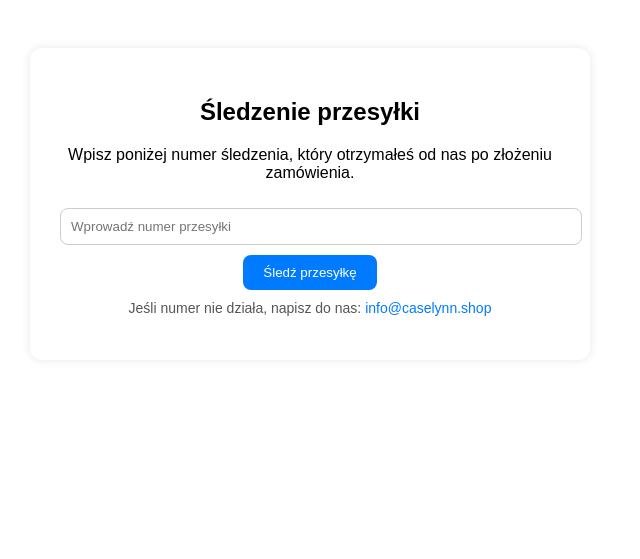
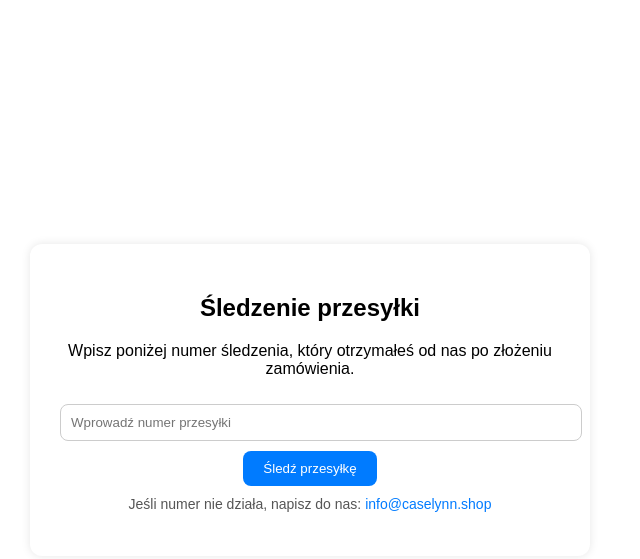
Before and after one commit to Caselynn/-ledzenie-przesy-ki, a plain HTML site: page index.html in a window 1280 px wide. Shown: the whole page, without its empty margins (330-970 px from the left). Drawn offline with Linux system fonts and the light colour scheme.

Commit message:
index.html

```diff
--- a/index.html
+++ b/index.html
@@ -4,20 +4,28 @@
     <meta charset="UTF-8">
     <title>Śledzenie przesyłki</title>
     <style>
+        /* Wyśrodkowanie całej zawartości na stronie */
         body {
+            display: flex;
+            justify-content: center;
+            align-items: center;
+            height: 100vh; /* Pełna wysokość ekranu */
+            margin: 0; /* Usunięcie domyślnych marginesów */
             font-family: Arial, sans-serif;
-            text-align: center;
-            padding: 40px;
-            background-color: white; /* Zmienione z f9f9f9 na białe */
+            background-color: white; /* Zmiana tła na białe */
         }
+
+        /* Styl kontenera śledzenia */
         #tracker-container {
             max-width: 500px;
-            margin: 0 auto;
             background: white;
             padding: 30px;
             border-radius: 12px;
             box-shadow: 0 0 10px rgba(0,0,0,0.1);
+            text-align: center; /* Wyśrodkowanie zawartości */
         }
+
+        /* Pola tekstowe i przyciski */
         input[type="text"] {
             width: 100%;
             padding: 10px;
@@ -25,6 +33,7 @@
             border: 1px solid #ccc;
             border-radius: 8px;
         }
+
         input[type="button"] {
             padding: 10px 20px;
             background-color: #007bff;
@@ -33,17 +42,23 @@
             border-radius: 8px;
             cursor: pointer;
         }
+
+        /* Dodatkowe style */
         p.note {
             margin-top: 10px;
             font-size: 14px;
             color: #555;
         }
+
         a {
             color: #007bff;
             text-decoration: none;
         }
+
+        /* Kontener wyników śledzenia */
         #YQContainer {
-            background: transparent; /* Dodane dla osadzonego kontenera */
+            background: transparent !important;
+            margin-top: 20px; /* Możesz dostosować margines */
         }
     </style>
 </head>
@@ -58,7 +73,7 @@
         <p class="note">Jeśli numer nie działa, napisz do nas: <a href="mailto:info@caselynn.shop">info@caselynn.shop</a></p>
     </div>
 
-    <div id="YQContainer" style="margin-top: 30px;"></div>
+    <div id="YQContainer"></div>
 
     <script type="text/javascript" src="//www.17track.net/externalcall.js"></script>
     <script type="text/javascript">
```
